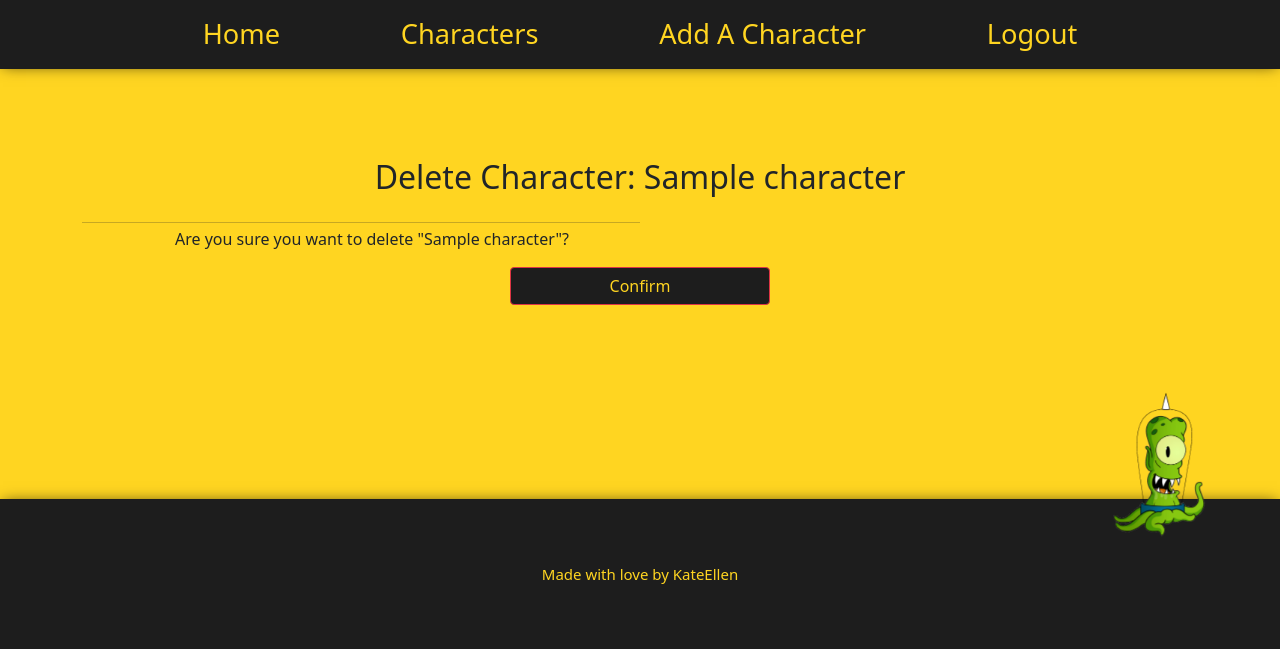
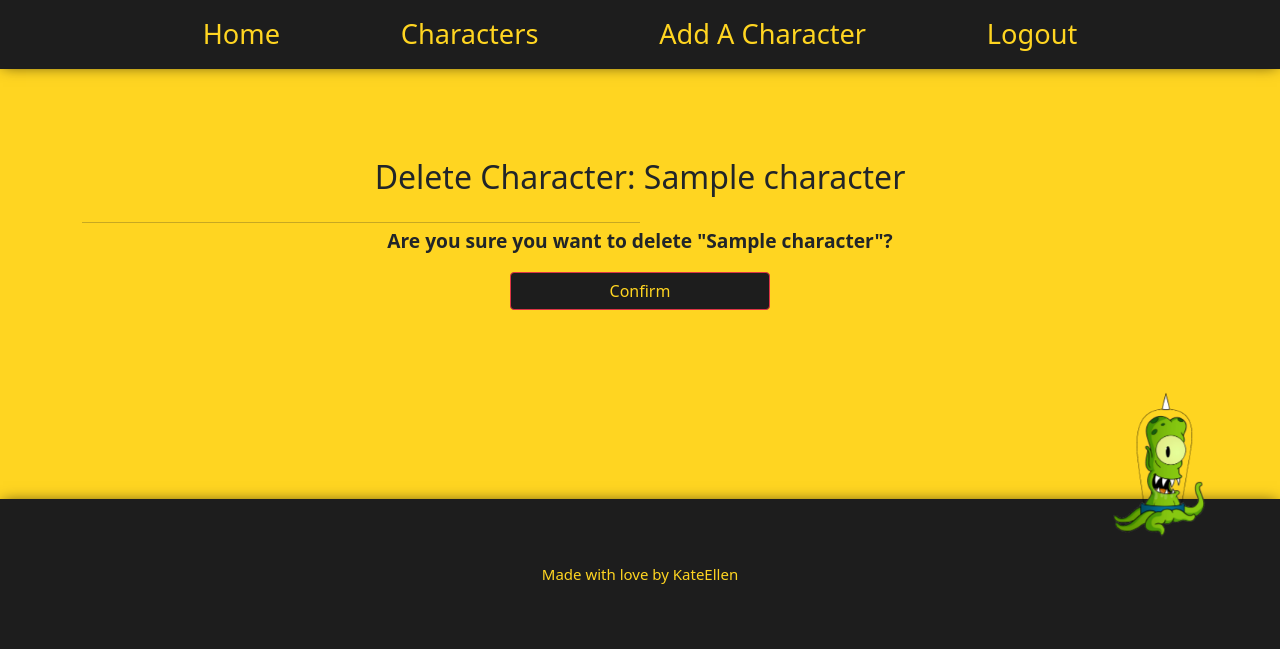
Before and after one commit to KateEllen/Simpsons-fan-page, a Django app: page /1/delete_character/ in a window 1280 px wide. Shown: the part 151-800 px from the top of the page. Run offline with Django 3.2, Linux system fonts and the light colour scheme; a user stored in the database is signed in; tables that the repository leaves empty hold one stand-in row (values such as "Sample post"); some libraries are stand-ins or nearby versions.

```diff
--- a/static/css/style.css
+++ b/static/css/style.css
@@ -265,6 +265,11 @@ label[for='id_email']{
   font-weight: bold;
 }
 
+.delete_char {
+  text-align: center;
+  font-size: larger;
+}
+
 .card-blog-details {
   margin: 40px;
 }
--- a/templates/delete_character.html
+++ b/templates/delete_character.html
@@ -13,7 +13,7 @@
                     <div class="form-group">
                         {% if request.user.is_superuser %}
                         <form method="post">{% csrf_token %}
-                            <p>Are you sure you want to delete "{{ object }}"?</p>
+                            <strong><p class="delete_char">Are you sure you want to delete "{{ object }}"?</p></strong>
                             <input class="btn btn-danger" type="submit" value="Confirm">
                         </form>
                         {% else %}
```
Also changed, not shown: README.md, static/media/add_character_nav.png (added), static/media/add_character_page.png (added), static/media/delete_character.png (added), static/media/edit_character.png (added), static/media/edit_delete_btns.png (added).
